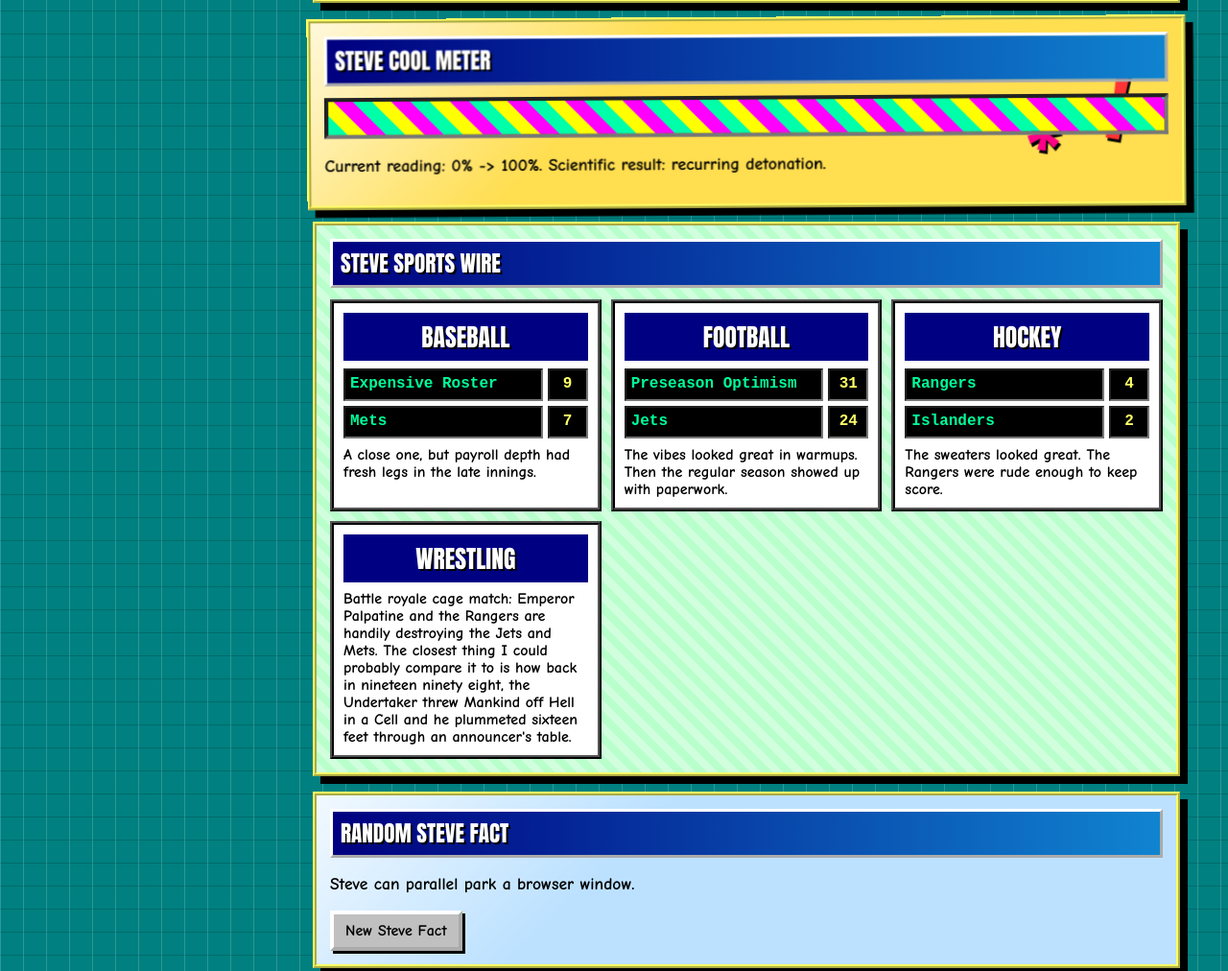
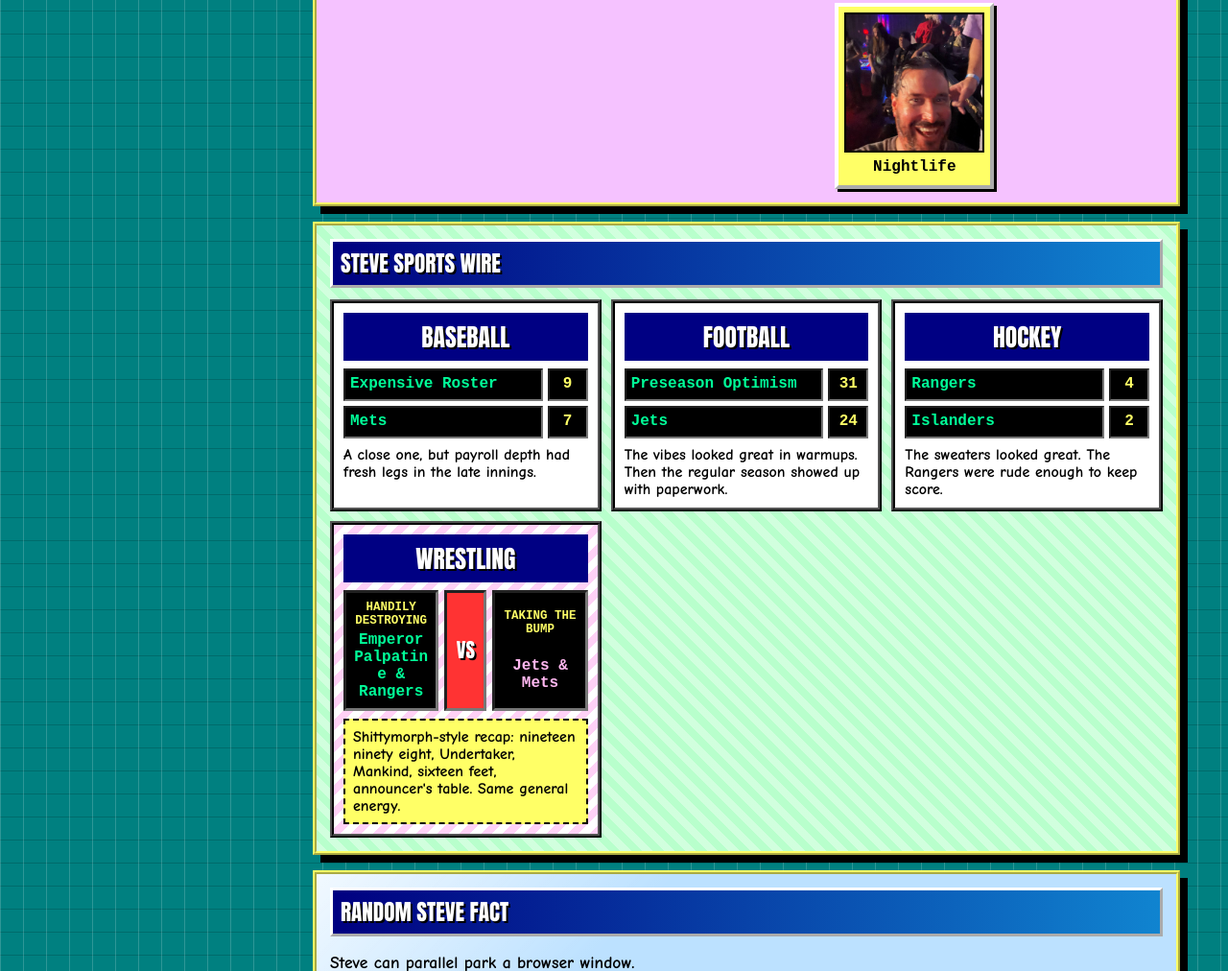
Before and after one commit to kroy-the-rabbit/newyorksteven.com, a plain HTML site: page index.html in a window 1280 px wide. Shown: the part 1788-2800 px from the top of the page at 96% size. Drawn offline with Linux system fonts and the light colour scheme.

Commit message:
Rework cool meter and wrestling card

```diff
--- a/index.html
+++ b/index.html
@@ -123,6 +123,16 @@
             </div>
           </section>
 
+          <section class="panel meter-panel" id="cool-meter">
+            <h2>Steve Cool Meter</h2>
+            <div class="meter" aria-label="Steve cool meter" aria-valuemin="0" aria-valuemax="100" aria-valuenow="0" role="meter">
+              <div class="meter-fill"></div>
+            </div>
+            <p class="meter-caption">
+              Current reading: <strong>0% -> 100%</strong>. Scientific result: recurring detonation.
+            </p>
+          </section>
+
           <section class="panel photo-panel" id="photos">
             <h2>Steve Photo Annex</h2>
             <div class="photo-stage">
@@ -231,16 +241,6 @@
             </div>
           </section>
 
-          <section class="panel meter-panel" id="cool-meter">
-            <h2>Steve Cool Meter</h2>
-            <div class="meter" aria-label="Steve cool meter" aria-valuemin="0" aria-valuemax="100" aria-valuenow="0" role="meter">
-              <div class="meter-fill"></div>
-            </div>
-            <p class="meter-caption">
-              Current reading: <strong>0% -> 100%</strong>. Scientific result: recurring detonation.
-            </p>
-          </section>
-
           <section class="panel sports-panel" id="sports">
             <h2>Steve Sports Wire</h2>
             <div class="score-list" aria-label="Unofficial Steve sports scores">
@@ -274,9 +274,20 @@
                 </div>
                 <p>The sweaters looked great. The Rangers were rude enough to keep score.</p>
               </article>
-              <article class="score-card">
+              <article class="score-card wrestling-card">
                 <h3>Wrestling</h3>
-                <p>Battle royale cage match: Emperor Palpatine and the Rangers are handily destroying the Jets and Mets. The closest thing I could probably compare it to is how back in nineteen ninety eight, the Undertaker threw Mankind off Hell in a Cell and he plummeted sixteen feet through an announcer's table.</p>
+                <div class="cage-match" aria-label="Battle royale cage match result">
+                  <div class="combatant winners">
+                    <span>Handily destroying</span>
+                    <strong>Emperor Palpatine &amp; Rangers</strong>
+                  </div>
+                  <div class="versus">VS</div>
+                  <div class="combatant losers">
+                    <span>Taking the bump</span>
+                    <strong>Jets &amp; Mets</strong>
+                  </div>
+                </div>
+                <p class="hell-cell-line">Shittymorph-style recap: nineteen ninety eight, Undertaker, Mankind, sixteen feet, announcer's table. Same general energy.</p>
               </article>
             </div>
           </section>
--- a/styles.css
+++ b/styles.css
@@ -616,6 +616,66 @@ h1 {
   text-align: center;
 }
 
+.wrestling-card {
+  background:
+    repeating-linear-gradient(135deg, rgb(255 0 204 / 0.18) 0 8px, transparent 8px 16px),
+    #fff;
+}
+
+.cage-match {
+  display: grid;
+  grid-template-columns: minmax(0, 1fr) auto minmax(0, 1fr);
+  gap: 6px;
+  align-items: stretch;
+}
+
+.combatant,
+.versus {
+  display: grid;
+  min-height: 72px;
+  place-items: center;
+  padding: 8px;
+  border: 3px inset #777;
+  color: var(--acid);
+  background: #000;
+  font-family: "Courier New", monospace;
+  font-weight: 900;
+  text-align: center;
+}
+
+.combatant {
+  gap: 4px;
+}
+
+.combatant span {
+  color: var(--yellow);
+  font-size: 0.78rem;
+  text-transform: uppercase;
+}
+
+.combatant strong {
+  overflow-wrap: anywhere;
+}
+
+.combatant.losers {
+  color: #ffb7f0;
+}
+
+.versus {
+  min-width: 44px;
+  color: #fff;
+  background: var(--red);
+  font-family: Impact, "Arial Black", sans-serif;
+  font-size: 1.3rem;
+  text-shadow: 2px 2px 0 #000;
+}
+
+.hell-cell-line {
+  padding: 8px;
+  border: 2px dashed #000;
+  background: var(--yellow);
+}
+
 .sports-console {
   margin-top: 12px;
   padding: 10px;
@@ -949,4 +1009,12 @@ h1 {
   .score-line {
     grid-template-columns: minmax(0, 1fr) 38px;
   }
+
+  .cage-match {
+    grid-template-columns: 1fr;
+  }
+
+  .versus {
+    min-height: 36px;
+  }
 }
```
